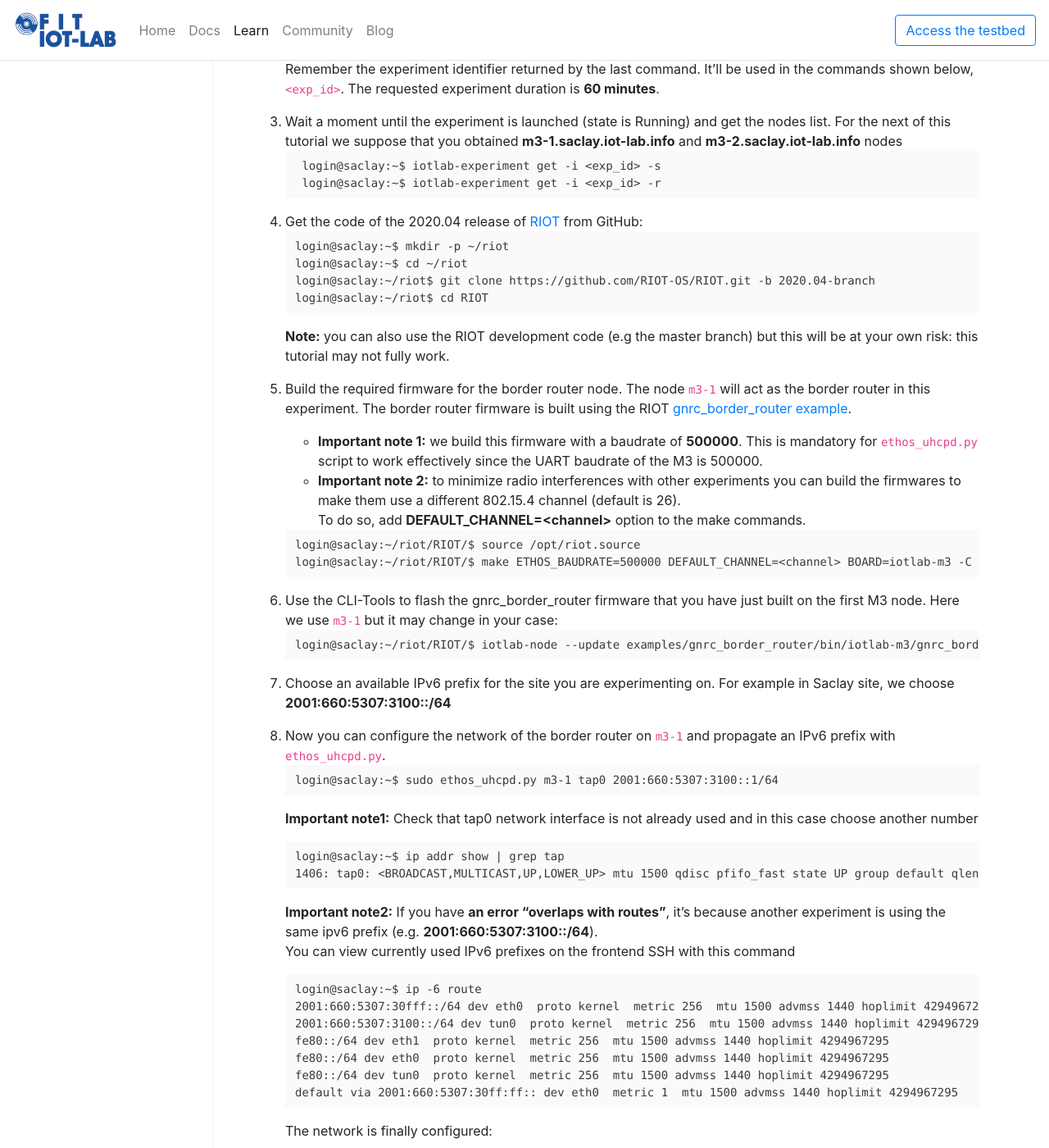
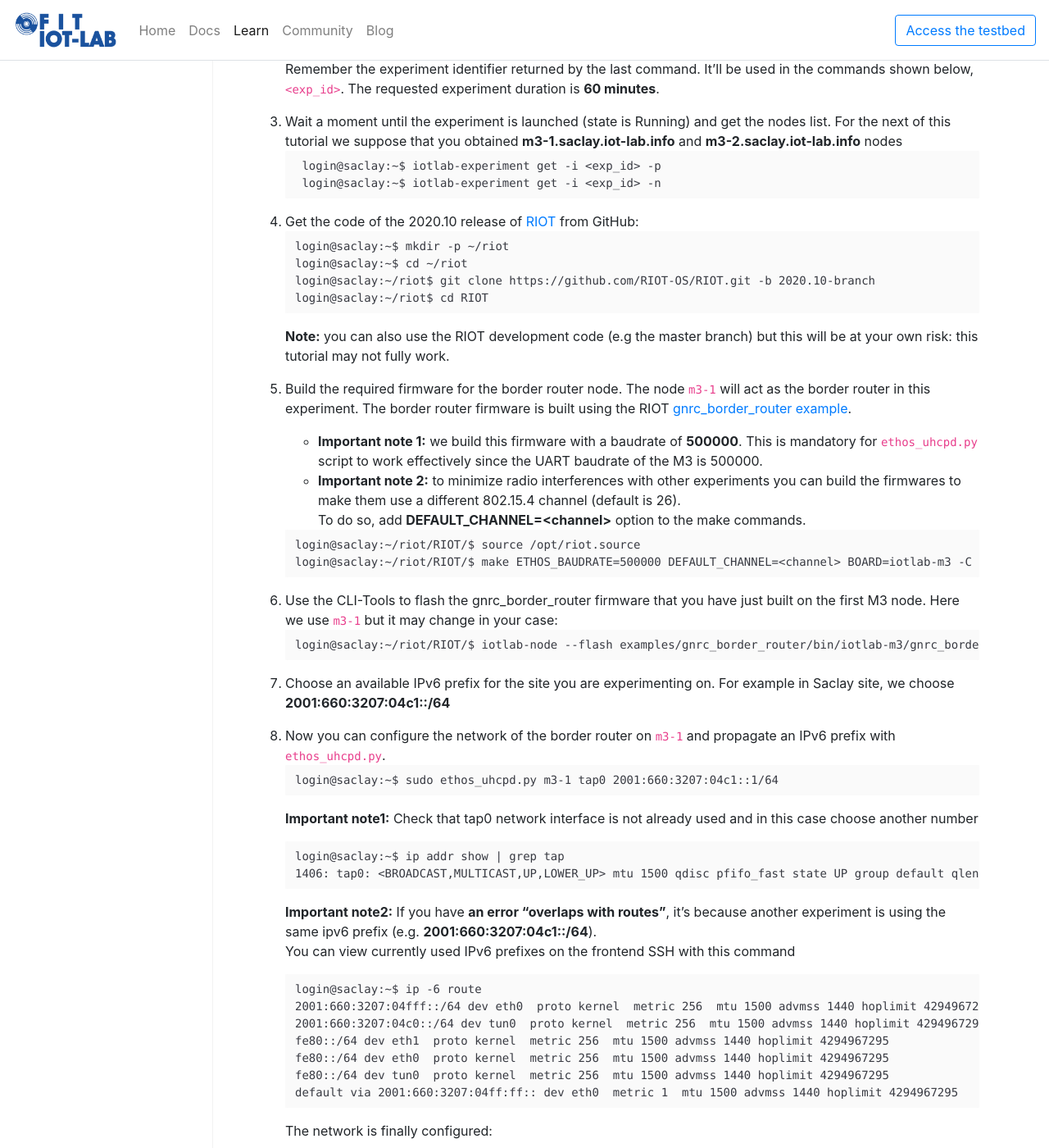
Before and after one commit to iot-lab/iot-lab.github.io, a Jekyll site: the page built from learn/tutorials/riot/riot-coap-m3.md, in a window 1280 px wide and 1400 px high, scrolled down 497 px. Shown: the whole window at 82% size. Built offline with Jekyll 4.4.1, drawn with Linux system fonts in a browser that asks for light colours; nearby versions of some CDN libraries; comment, search, counter and statistics services are not loaded; some of the changed text lies outside the part shown.

Commit message:
learn/tutorials/riot: update riot tutorials
- use latest RIOT release
- remove use of deprecated cli-tools options
- fix ipv6 prefix for Saclay
- replace use of microcoap_server examples by nanocoap_server

````diff
--- a/learn/tutorials/riot/riot-coap-m3.md
+++ b/learn/tutorials/riot/riot-coap-m3.md
@@ -30,16 +30,16 @@
    the nodes list. For the next of this tutorial we suppose that you obtained
    **m3-1.saclay.iot-lab.info** and **m3-2.saclay.iot-lab.info** nodes
    ```
-    login@saclay:~$ iotlab-experiment get -i <exp_id> -s
-    login@saclay:~$ iotlab-experiment get -i <exp_id> -r
+    login@saclay:~$ iotlab-experiment get -i <exp_id> -p
+    login@saclay:~$ iotlab-experiment get -i <exp_id> -n
    ```
 
-4. Get the code of the 2020.04 release of [RIOT](https://github.com/riot-os/riot)
+4. Get the code of the 2020.10 release of [RIOT](https://github.com/riot-os/riot)
    from GitHub:
    ```
    login@saclay:~$ mkdir -p ~/riot
    login@saclay:~$ cd ~/riot
-   login@saclay:~/riot$ git clone https://github.com/RIOT-OS/RIOT.git -b 2020.04-branch
+   login@saclay:~/riot$ git clone https://github.com/RIOT-OS/RIOT.git -b 2020.10-branch
    login@saclay:~/riot$ cd RIOT
    ```
 
@@ -66,16 +66,16 @@
 6. Use the CLI-Tools to flash the gnrc_border_router firmware that you have just
    built on the first M3 node. Here we use `m3-1` but it may change in your case:
    ```
-   login@saclay:~/riot/RIOT/$ iotlab-node --update examples/gnrc_border_router/bin/iotlab-m3/gnrc_border_router.elf -l saclay,m3,1
+   login@saclay:~/riot/RIOT/$ iotlab-node --flash examples/gnrc_border_router/bin/iotlab-m3/gnrc_border_router.elf -l saclay,m3,1
    ```
 
 7. Choose an available IPv6 prefix for the site you are experimenting on. For
-   example in Saclay site, we choose **2001:660:5307:3100::/64**
+   example in Saclay site, we choose **2001:660:3207:04c1::/64**
 
 8. Now you can configure the network of the border router on `m3-1` and propagate
    an IPv6 prefix with `ethos_uhcpd.py`.
    ```
-   login@saclay:~$ sudo ethos_uhcpd.py m3-1 tap0 2001:660:5307:3100::1/64
+   login@saclay:~$ sudo ethos_uhcpd.py m3-1 tap0 2001:660:3207:04c1::1/64
    ```
    **Important note1:** Check that tap0 network interface is not already used
    and in this case choose another number
@@ -85,17 +85,17 @@
    ```
    **Important note2:** If you have **an error "overlaps with routes"**, it’s
    because another experiment is using the same ipv6 prefix (e.g.
-   **2001:660:5307:3100::/64**).
+   **2001:660:3207:04c1::/64**).
    <br/>
    You can view currently used IPv6 prefixes on the frontend SSH with this command
    ```
    login@saclay:~$ ip -6 route
-   2001:660:5307:30fff::/64 dev eth0  proto kernel  metric 256  mtu 1500 advmss 1440 hoplimit 4294967295
-   2001:660:5307:3100::/64 dev tun0  proto kernel  metric 256  mtu 1500 advmss 1440 hoplimit 4294967295
+   2001:660:3207:04fff::/64 dev eth0  proto kernel  metric 256  mtu 1500 advmss 1440 hoplimit 4294967295
+   2001:660:3207:04c0::/64 dev tun0  proto kernel  metric 256  mtu 1500 advmss 1440 hoplimit 4294967295
    fe80::/64 dev eth1  proto kernel  metric 256  mtu 1500 advmss 1440 hoplimit 4294967295
    fe80::/64 dev eth0  proto kernel  metric 256  mtu 1500 advmss 1440 hoplimit 4294967295
    fe80::/64 dev tun0  proto kernel  metric 256  mtu 1500 advmss 1440 hoplimit 4294967295
-   default via 2001:660:5307:30ff:ff:: dev eth0  metric 1  mtu 1500 advmss 1440 hoplimit 4294967295
+   default via 2001:660:3207:04ff:ff:: dev eth0  metric 1  mtu 1500 advmss 1440 hoplimit 4294967295
    ```
    The network is finally configured:
    ```
@@ -114,13 +114,13 @@
    ```
    login@saclay:~$ cd riot/RIOT
    login@saclay:~/riot/RIOT/$ source /opt/riot.source
-   login@saclay:~/riot/RIOT/$ make DEFAULT_CHANNEL=<channel> BOARD=iotlab-m3 -C examples/microcoap_server clean all
+   login@saclay:~/riot/RIOT/$ make DEFAULT_CHANNEL=<channel> BOARD=iotlab-m3 -C examples/nanocoap_server clean all
    ```
    Use the CLI-Tools to flash the `nanoocoap_server` firmware that you have
    just built on the second M3 node. Here we use `m3-2` but it may change in
    your case:
    ```
-   login@saclay:~/riot/RIOT/$ iotlab-node --update examples/microcoap_server/bin/iotlab-m3/microcoap_server.elf -l saclay,m3,2
+   login@saclay:~/riot/RIOT/$ iotlab-node --flash examples/nanocoap_server/bin/iotlab-m3/nanocoap_server.elf -l saclay,m3,2
    ```
 
 10. On the border router shell (eg. where you are running the `ethos_uhcpd.py`
````
Also changed, not shown: other parts of learn/tutorials/riot/riot-coap-m3.md (+1 -1 lines), learn/tutorials/riot/riot-coap-a8-m3.md (+5 -5 lines), learn/tutorials/riot/riot-mqtt-sn-a8-m3.md (+4 -4 lines), learn/tutorials/riot/riot-public-ipv6-a8-m3.md (+4 -4 lines), learn/tutorials/riot/riot-public-ipv6-m3.md (+6 -6 lines).
